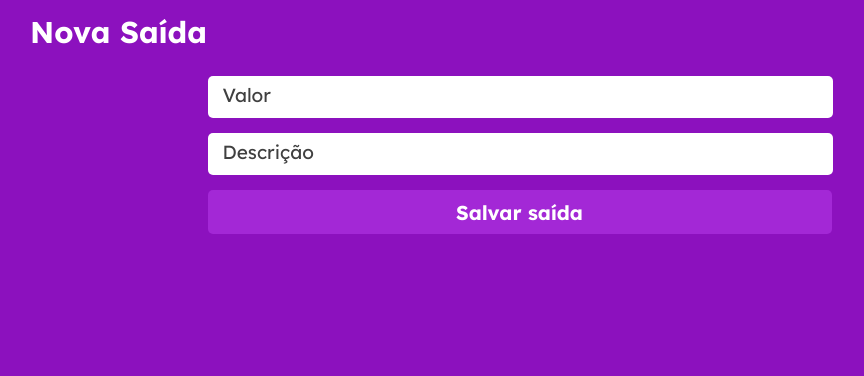
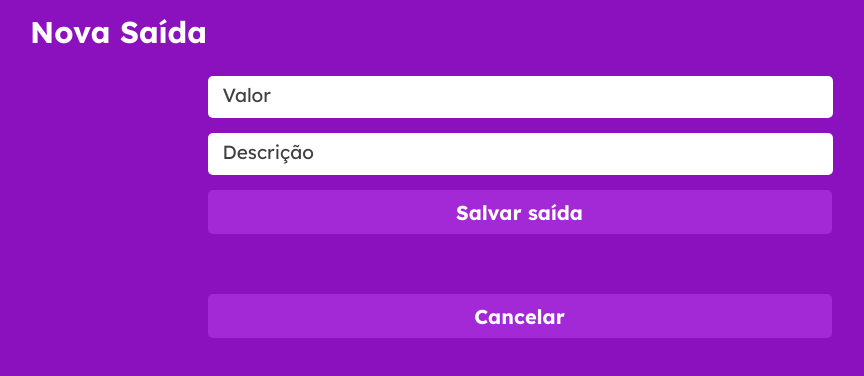
Before and after one commit to RaphaelBragaa/My_Wallet-Front, a React (Create React App) app: page /Out in a window 1280 px wide. Shown: the top 376 px of the page, without its empty margins (120-984 px from the left). Built offline with nearby package versions, Linux system fonts and the light colour scheme; a web font is replaced by a local one.

Commit message:
fix: components Deposit and Out

```diff
--- a/src/components/Deposit.js
+++ b/src/components/Deposit.js
@@ -1,25 +1,12 @@
 import styled from "styled-components"
-import { useParams, useNavigate,Link } from 'react-router-dom';
+import { useNavigate,Link } from 'react-router-dom';
 import { useState } from "react";
-import { useLocation } from "react-router-dom";
-import { VscSignOut} from "@react-icons/all-files/vsc/VscSignOut"
-import axios from "axios";
+import { insertCash } from "../Services/wallet";
 
-export default function Deposit({token}){
+export default function Deposit(){
     const [value,setValue]=useState("")
     const [description,setDescription]=useState("")
-    console.log(token)
-    const location = useLocation()
-    console.log("🚀 ~ file: deposit.js:12 ~ Deposit ~ location", location.state)
-
-
-
-    const {Deposit}=useParams()
     const navigate=useNavigate()
-
-    const config={
-        headers:{Authorization:`Bearer ${token}`}
-    }
 
     const body={
         description,
@@ -30,7 +17,7 @@
         async function Inserir(event){
             event.preventDefault()
             try{
-              const promise = await axios.post('http://localhost:4000/cash',body,config)
+              const promise = await insertCash(body)
               console.log(promise)
                 navigate("/Lobby")
             }catch(error){
@@ -40,17 +27,17 @@
 
     return(
         <Main>
-
             <Header>
              Nova Entrada
             </Header>
-
             <Logo>
         <form onSubmit={Inserir}>
             <input type='text' onChange={(e)=>setValue(e.target.value)} placeholder='Valor' />
             <input type='text' onChange={(e)=>setDescription(e.target.value)}placeholder='Descrição'/>
            <button type='submit'>Salvar entrada</button>
-           <Link to='/Lobby'><button type='submit'>Cancelar</button></Link>
+           <Link to='/Lobby'>
+            <button type='submit'>Cancelar</button>
+           </Link>
         </form>
             </Logo>
 
@@ -108,8 +95,6 @@
             border:none;
             height:5vh;
             padding-left:15px;
-
-
         }
         input::placeholder{
             margin-left:105px;
@@ -117,11 +102,9 @@
             color:#404040;
             font-family:'Lexend Deca',cursive;
             }
-
         form{
             display:flex;
             flex-direction:column;
-
         }
         button{
             width:39rem;
@@ -138,7 +121,6 @@
                 background-color:#FFFFFF;
                 color:#A328D6;
                     }
-
         }
 
         h2{
@@ -159,7 +141,5 @@
                margin-top:2.5vh;
                margin-bottom: 5px;;
             }
-
-
         }
         `
--- a/src/components/Lobby/Lobby.js
+++ b/src/components/Lobby/Lobby.js
@@ -3,11 +3,9 @@
 import { VscSignOut} from "@react-icons/all-files/vsc/VscSignOut"
 import {VscDiffAdded } from "@react-icons/all-files/vsc/VscDiffAdded"
 import {VscDiffRemoved } from "@react-icons/all-files/vsc/VscDiffRemoved"
-import axios from 'axios'
 import { useEffect,useState } from "react";
-import {useLocation} from 'react-router-dom'
 import Cash from "../Cash";
-import * as service from "../../Services/wallet"
+
 
 
 export default function Lobby({name,token,setName,setToken}){
--- a/src/components/Out.js
+++ b/src/components/Out.js
@@ -1,46 +1,43 @@
 import styled from "styled-components"
-import { useParams, useNavigate,Link } from 'react-router-dom';
+import { useNavigate,Link } from 'react-router-dom';
 import { useState } from "react";
-import axios from "axios";
+import { insertCash } from "../Services/wallet";
 
-export default function Out({token}){
+export default function Deposit(){
     const [value,setValue]=useState("")
     const [description,setDescription]=useState("")
-    console.log(token)
-
-    const {Deposit}=useParams()
     const navigate=useNavigate()
-
-    const config={
-        headers:{Authorization:`Bearer ${token}`}
-    }
 
     const body={
         description,
         value,
-        isEntry:false
+        isEntry:true
     }
 
         async function Inserir(event){
             event.preventDefault()
             try{
-              const promise = await axios.post('http://localhost:4000/cash',body,config)
+              const promise = await insertCash(body)
               console.log(promise)
                 navigate("/Lobby")
             }catch(error){
                 alert(error)
             }
         }
+
     return(
         <Main>
             <Header>
              Nova Saída
             </Header>
             <Logo>
-            <form onSubmit={Inserir}>
+        <form onSubmit={Inserir}>
             <input type='text' onChange={(e)=>setValue(e.target.value)} placeholder='Valor' />
             <input type='text' onChange={(e)=>setDescription(e.target.value)}placeholder='Descrição'/>
-            <button type='submit'>Salvar saída</button>
+           <button type='submit'>Salvar saída</button>
+           <Link to='/Lobby'>
+            <button type='submit'>Cancelar</button>
+           </Link>
         </form>
             </Logo>
 
@@ -67,6 +64,10 @@
         font-size:30px;
         color:#FFFFFF;
         margin-bottom:12px;
+        @media (max-width:767px) {
+           margin-top:3vh;
+           margin-bottom:3vh;
+        }
 `
 
 const Logo=styled.div`
@@ -94,8 +95,6 @@
             border:none;
             height:5vh;
             padding-left:15px;
-
-
         }
         input::placeholder{
             margin-left:105px;
@@ -103,11 +102,9 @@
             color:#404040;
             font-family:'Lexend Deca',cursive;
             }
-
         form{
             display:flex;
             flex-direction:column;
-
         }
         button{
             width:39rem;
@@ -124,7 +121,6 @@
                 background-color:#FFFFFF;
                 color:#A328D6;
                     }
-
         }
 
         h2{
@@ -134,4 +130,16 @@
             color:#FFFFFF;
             font-family:'Lexend Deca',cursive;
         }
+        @media (max-width:767px) {
+
+            input{
+                width:50%;
+                margin:auto;
+                margin-bottom:5px;
+            }
+            button{
+               margin-top:2.5vh;
+               margin-bottom: 5px;;
+            }
+        }
         `
```
